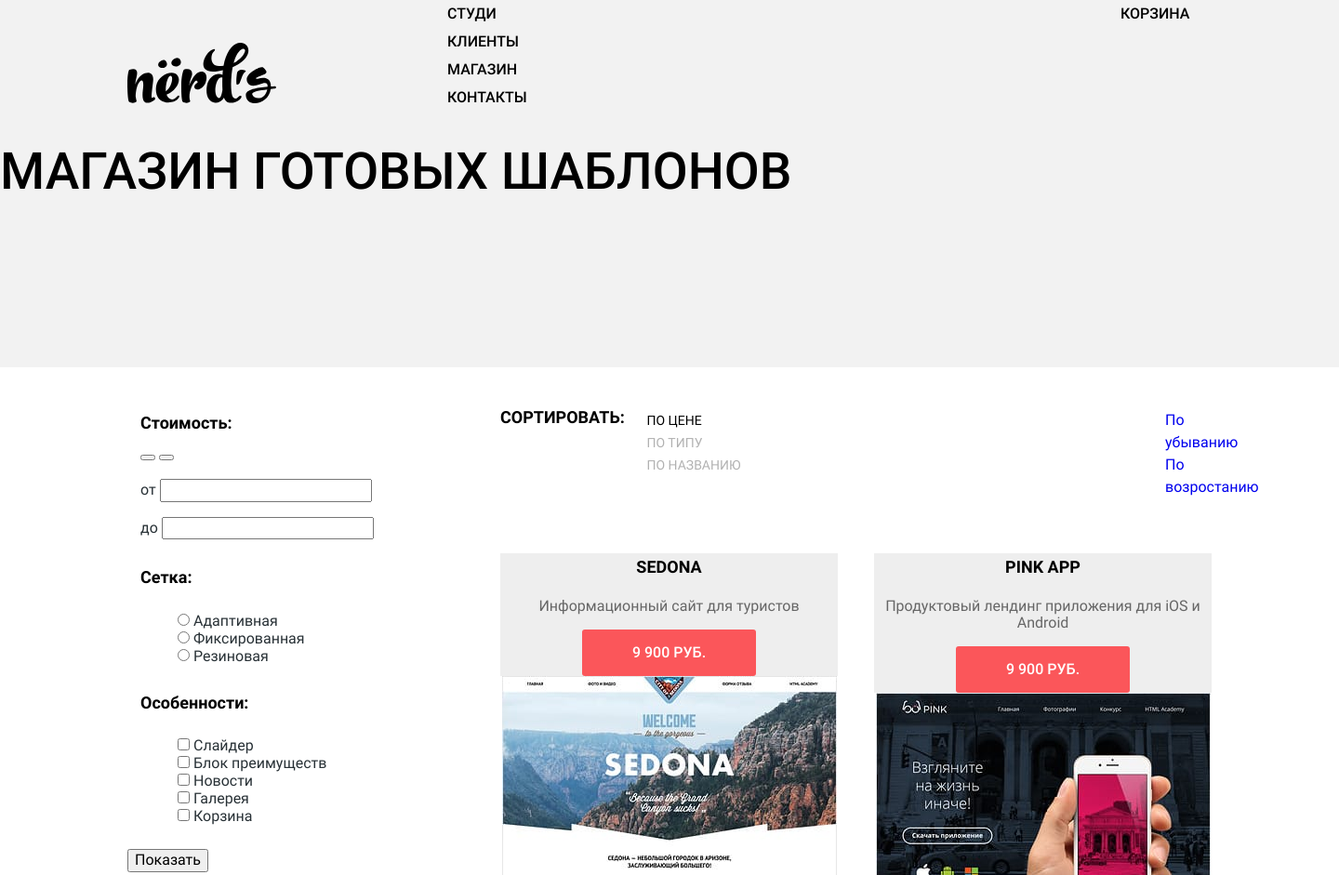
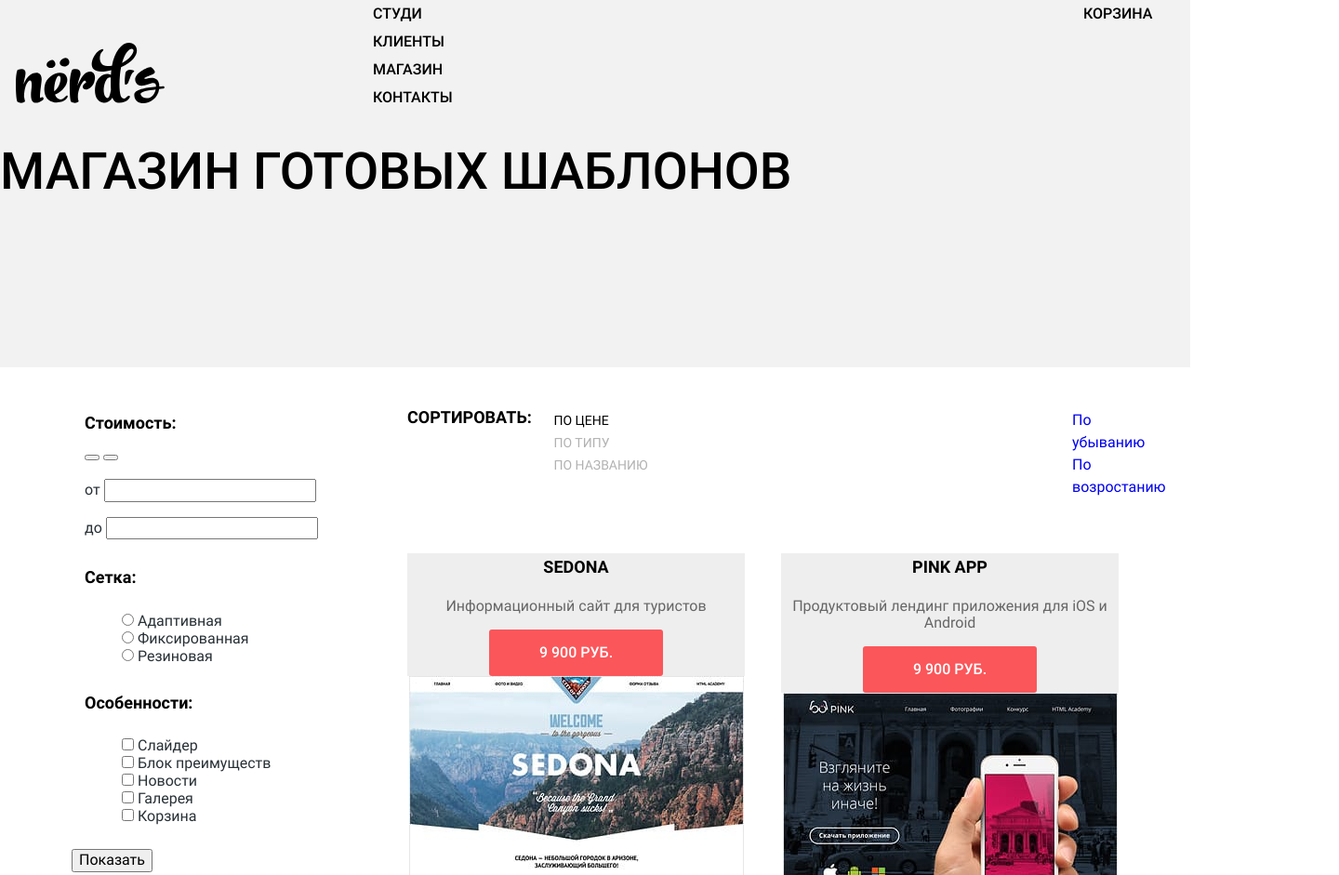
Before and after one commit to redhatered/1167787-nerds-26, a plain HTML site: page catalog.html in a window 1280 px wide. Shown: the top 941 px of the page at 93% size, 1440 px wide, since content can reach past the window. Drawn offline with Linux system fonts and the light colour scheme.

Commit message:
fix fonts, remove images, remove outlines styles, fix min-width

```diff
--- a/css/outline.css
+++ /dev/null
@@ -1,281 +0,0 @@
-/*======================================
- Системное оформление - не изменять
-=======================================*/
-
-body {
-    padding: 3px;
-}
-
-body > *,
-body > * > *,
-body > * > * > *,
-body > * > * > * > *,
-body > * > * > * > * > *,
-body > * > * > * > * > * > * {
-    position: relative;
-}
-
-body > *::before,
-body > * > *::before,
-body > * > * > *::before,
-body > * > * > * > *::before,
-body > * > * > * > * > *::before,
-body > * > * > * > * > * > *::before {
-    content: "";
-    position: absolute;
-
-    height: 24px;
-    padding: 2px 5px;
-
-    font-weight: bold;
-    font-size: 16px;
-    line-height: 24px;
-    text-transform: lowercase;
-    font-family: "Courier New", monotype;
-    white-space: nowrap;
-}
-
-body > *::before {
-    top: -3px;
-    left: -3px;
-}
-
-body > * > *::before {
-    top: -3px;
-    left: -3px;
-}
-
-body > * > * > *::before {
-    top: 0;
-    left: 0;
-}
-
-body > * > * > * > *::before {
-    top: 0;
-    left: 0;
-}
-
-body > * > * > * > * > *::before {
-    top: 0;
-    left: 0;
-}
-
-body > * > * > * > * > * > *::before {
-    top: 0;
-    left: 0;
-}
-
-body > * {
-    background: rgba(0, 128, 0, 0.2);
-    box-shadow: 0 0 0 3px green;
-}
-
-body > *::before {
-    color: white;
-
-    background: green;
-}
-
-body > * > * {
-    background: rgba(255, 45, 82, 0.2);
-    box-shadow: 0 0 0 3px rgb(255, 45, 82);
-}
-
-body > * > *::before {
-    color: white;
-
-    background: rgb(255, 45, 82);
-}
-
-body > * > * > * {
-    background: rgba(234, 255, 45, 0.2);
-    box-shadow: inset 0 0 0 2px rgb(234, 255, 45);
-}
-
-body > * > * > *::before {
-    color: black;
-
-    background: rgb(234, 255, 45);
-}
-
-body > * > * > * > * {
-    background: rgba(0, 0, 255, 0.2);
-    box-shadow: inset 0 0 0 2px blue;
-}
-
-body > * > * > * > *::before {
-    color: white;
-
-    background: blue;
-}
-
-body > * > * > * > * > * {
-    background: rgba(128, 0, 128, 0.2);
-    box-shadow: inset 0 0 0 2px purple;
-}
-
-body > * > * > * > * > *::before {
-    color: white;
-
-    background: purple;
-}
-
-body > * > * > * > * > * > * {
-    background: rgba(157, 79, 34, 0.74);
-    box-shadow: inset 0 0 0 2px #e17b24;
-}
-
-body > * > * > * > * > * > *::before {
-    color: white;
-
-    background: #e17b24;
-}
-
-.main-header::before {
-    content: ".main-header";
-    top: auto;
-    bottom: 0;
-}
-
-.container::before {
-    content: ".container";
-}
-
-main.container::before {
-    content: ".container";
-    top: -28px;
-}
-
-.main-header .container::before {
-    top: auto;
-    bottom: -28px;
-}
-
-.main-navigation::before {
-    content: ".main-navigation";
-    top: auto;
-    left: auto;
-    bottom: 0;
-    right: 0;
-}
-
-.main-navigation-wrapper::before {
-    content: ".main-navigation-wrapper";
-}
-
-.site-navigation::before {
-    content: ".site-navigation";
-}
-
-.user-navigation::before {
-    content: ".user-navigation";
-}
-
-.main-header-logo::before {
-    content: ".main-header-logo";
-}
-
-.features::before {
-    content: ".features";
-}
-
-.features-list::before {
-    content: ".features-list";
-}
-
-.feature-item::before {
-    content: ".feature-item";
-    top: auto;
-    bottom: 0;
-}
-
-.index-columns::before {
-    content: ".index-columns";
-}
-
-.news::before {
-    content: ".news";
-}
-
-.gallery::before {
-    content: ".gallery";
-}
-
-.contacts::before {
-    content: ".contacts";
-}
-
-.appointment::before {
-    content: ".appointment";
-}
-
-.main-footer::before {
-    content: ".main-footer";
-}
-
-.main-footer .container::before {
-    top: -28px;
-}
-
-.footer-contacts::before {
-    content: ".footer-contacts";
-}
-
-.footer-social::before {
-    content: ".footer-social";
-}
-
-.footer-copyright::before {
-    content: ".footer-copyright";
-}
-
-.breadcrumbs::before {
-    content: ".breadcrumbs";
-}
-
-.page-title::before {
-    content: ".page-title";
-}
-
-.catalog-columns::before {
-    content: ".catalog-columns";
-    top: -28px;
-}
-
-.filters::before {
-    content: ".filters";
-}
-
-.catalog::before {
-    content: '.catalog';
-}
-
-.catalog-list::before {
-    content: ".catalog-list";
-}
-
-.catalog-item::before {
-    content: ".catalog-item";
-    top: auto;
-    bottom: 0;
-}
-
-.pagination-list::before {
-    content: ".pagination-list";
-}
-
-.product-photos::before {
-    content: ".product-photos";
-}
-
-.product-info::before {
-    content: ".product-info";
-}
-
-.store-item::before {
-    content: ".store-item";
-}
-
-.store-list::before {
-    content: ".store-list";
-}
--- a/css/styles.css
+++ b/css/styles.css
@@ -25,8 +25,9 @@
 body {
   margin: 0;
   padding: 0;
+  min-width: 1200px;
 
-  font-family: Roboto, Tahoma sans-serif;
+  font-family: Roboto, Tahoma, sans-serif;
   font-size: 16px;
   line-height: 24px;
   color: #283136;
@@ -63,6 +64,11 @@ header {
   text-transform: uppercase;
 
   background-color: #f2f2f2;
+}
+
+img {
+  max-width: 100%;
+  height: auto;
 }
 
 .header-menu,
@@ -440,20 +446,6 @@ header {
 }
 /*grid styles*/
 
-html,
-body {
-  min-width: 1440px;
-  /*min-height: 3213px;*/
-}
-/*
-body {
-  !* Временно для сетки *!
-  background-image: url('./../img/nerds-catalog.jpg');
-  background-size: 1440px auto;
-  background-repeat: no-repeat;
-  background-position: top center;
-}*/
-
 .main-header {
   min-height: 118px;
 }
@@ -463,8 +455,6 @@ body {
   justify-content: space-between;
   min-height: 118px;
   background-color: transparent;
-  width: 1200px;
-  margin: 0 auto;
 }
 
 .logo {
@@ -492,16 +482,17 @@ body {
 }
 
 .container {
-  width: 1200px;
+  width: 1160px;
+  padding-right: 20px;
+  padding-left: 20px;
+  margin: 0 auto;
+}
+
+.container-main {
   margin-right: auto;
   margin-left: auto;
   margin-top: 75px;
   margin-bottom: 0;
-}
-
-.slider {
-  width: 1200px;
-  margin: 0 auto;
 }
 
 .slider-list {
@@ -589,16 +580,12 @@ body {
 }
 
 .contacts-wrapper {
-  width: 1200px;
-  margin: 0 auto;
   height: 416px;
 }
 
 .footer-main {
   display: flex;
   min-height: 217px;
-  width: 1200px;
-  margin: 0 auto;
 }
 
 .social {
```
Also changed, not shown: catalog.html (+0 -1 lines), index.html (+6 -7 lines), img/nerds-catalog.jpg (deleted), img/nerds-index.jpg (deleted).
